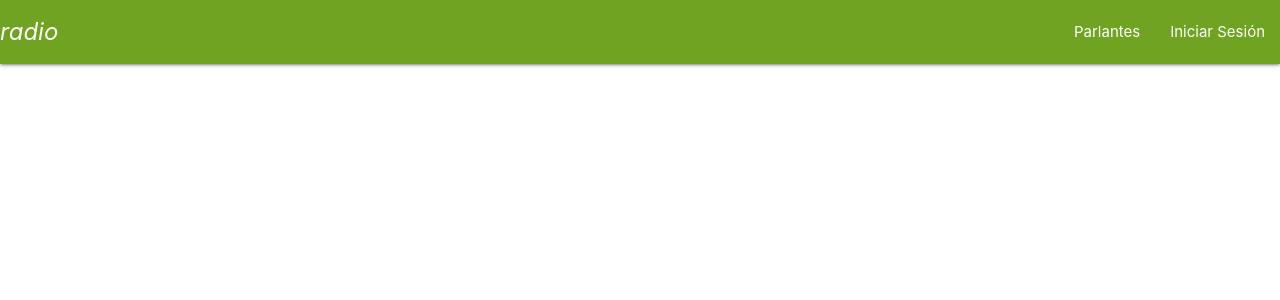
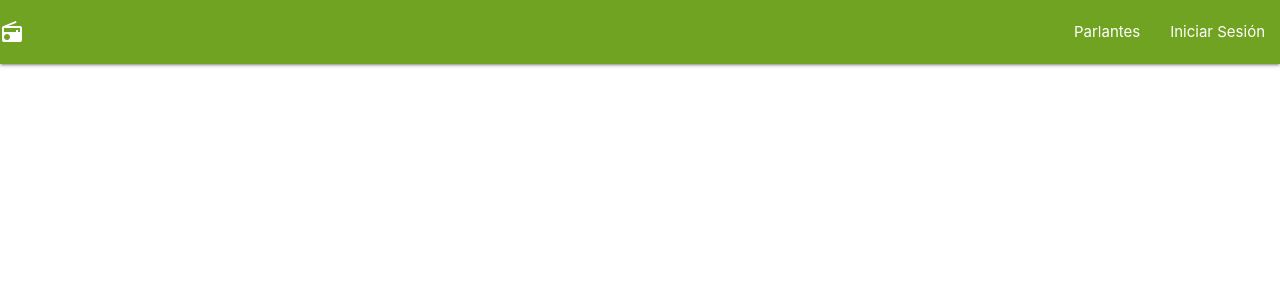
Before and after one commit to DarkKing2001/Parlantes, a Django app: page /parlantes/base in a window 1280 px wide. Shown: the top 300 px of the page. Run offline with Django 3.2, Linux system fonts and the light colour scheme; some libraries are stand-ins or nearby versions.

Commit message:
Se añadio el icono de la radio

```diff
--- a/prueba/parlantes/templates/parlantes/base.html
+++ b/prueba/parlantes/templates/parlantes/base.html
@@ -6,9 +6,9 @@
         <meta charset="UTF-8">
         <title> {% block title%}   {% endblock %}</title>
 
-        <script src="ajax.googleapis.com/ajax/libs/jquery/2.1.1/jquery.min.js"></script>
+        <!--<script src="ajax.googleapis.com/ajax/libs/jquery/2.1.1/jquery.min.js"></script>-->
         <!--Import Google Icon Font-->
-        <link href="fonts.googleapis.com/icon?family=Material+Icons" rel="stylesheet">
+        <link href="https://fonts.googleapis.com/icon?family=Material+Icons" rel="stylesheet">
         <!--Import materialize.css-->
 
         <link type="text/css" rel="stylesheet" href="{% static 'css/materialize.min.css' %}"  />
```
